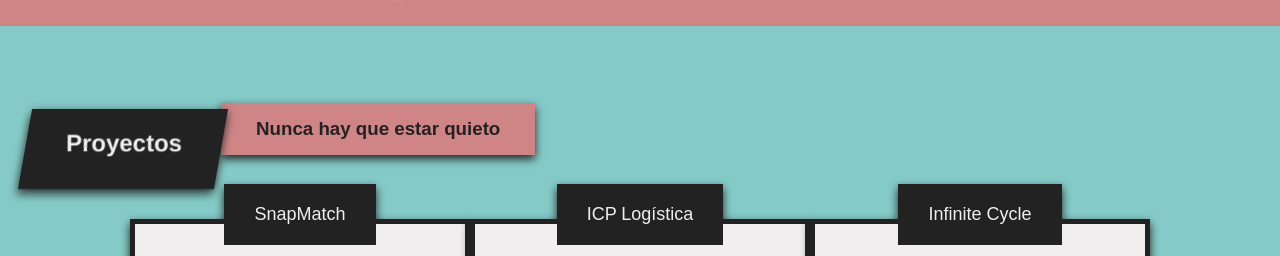
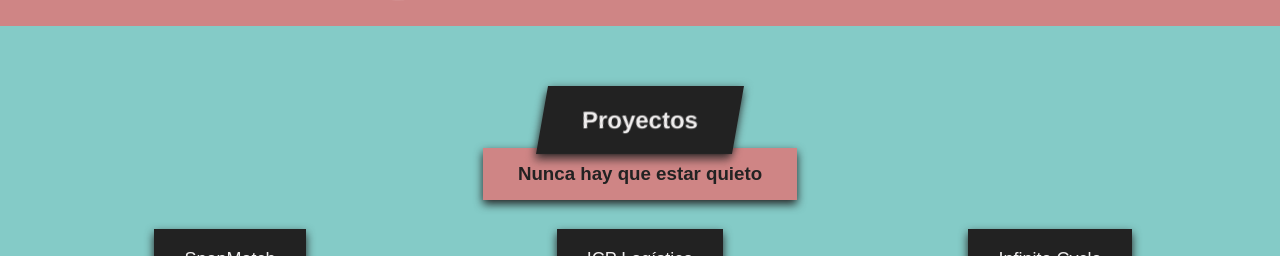
Before and after one commit to Tapii26/Tapii26.github.io, a plain HTML site: page index.html in a window 1280 px wide. Shown: the part 1759-2015 px from the top of the page. Drawn offline with Linux system fonts and the light colour scheme.

Commit message:
Update index.html

```diff
--- a/index.html
+++ b/index.html
@@ -138,7 +138,7 @@
         </section>
       </section>
       <section id="projects">
-        <section class="main-projects">
+        <section>
           <div class="background-non-square"><h2>Proyectos</h2></div>
           <h3 class="subtitle-projects">Nunca hay que estar quieto</h3>
           <section class="main-projects">
```
